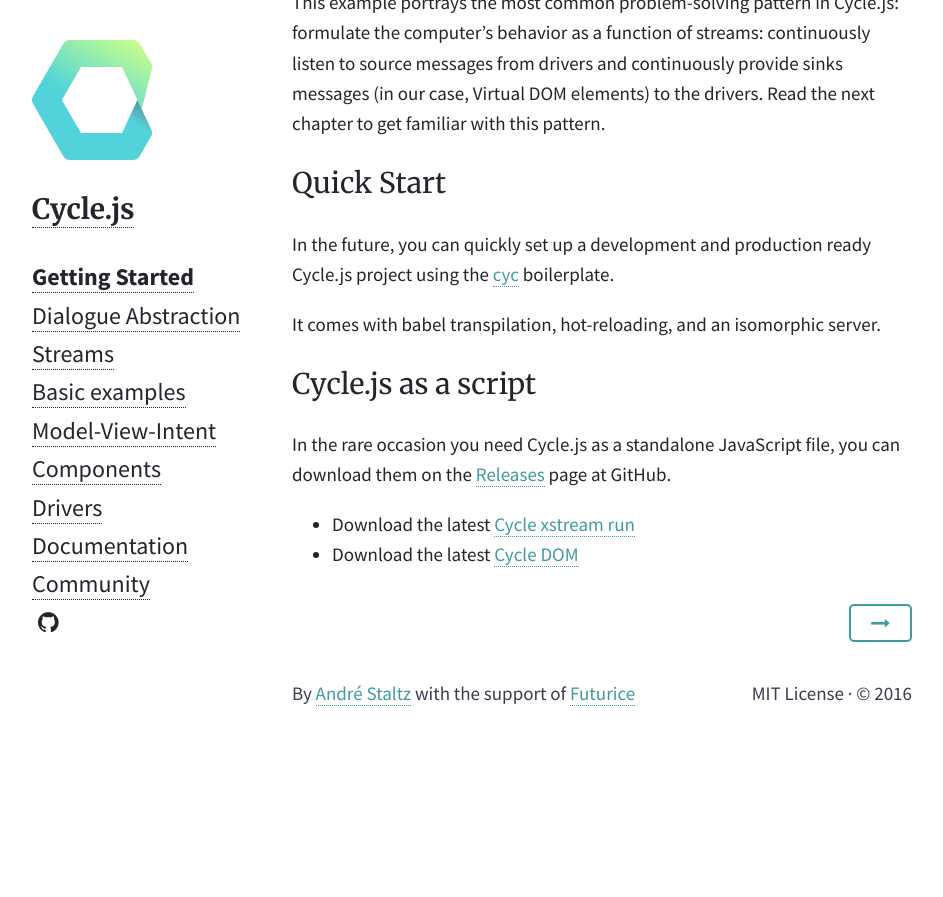
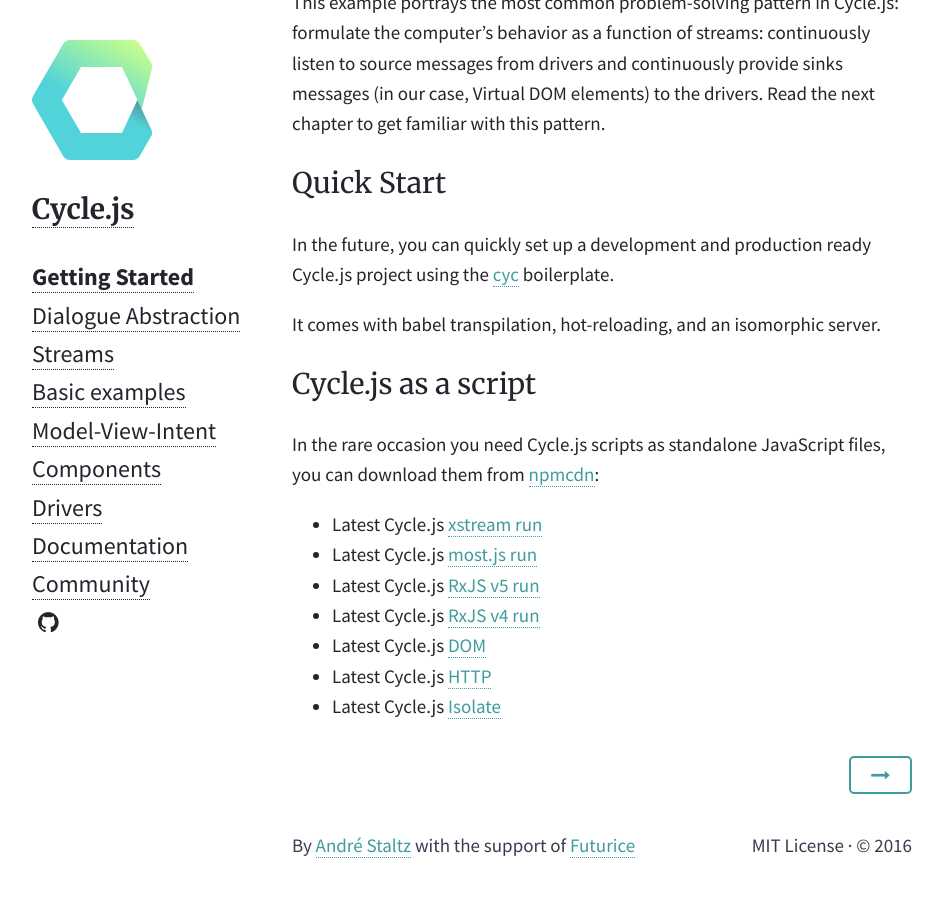
Before and after one commit to cyclejs/old-website, a Jekyll site: the page built from _posts/2015-01-31-getting-started.md, in a window 1280 px wide and 900 px high, scrolled down 4990 px. Shown: the top 897 px of the window, without its empty margins (168-1111 px from the left). Built offline with Jekyll 4.4.1, drawn with Linux system fonts in a browser that asks for light colours; nearby versions of some CDN libraries; before the commit the page ends 5738 px from its top, so only the background shows below that.

Commit message:
Update all links for cyclejs new monorepo setup

```diff
--- a/_posts/2015-01-31-getting-started.md
+++ b/_posts/2015-01-31-getting-started.md
@@ -166,7 +166,12 @@
 
 <h2 id="cyclejs-as-a-script">Cycle.js as a script</h2>
 
-In the rare occasion you need Cycle.js as a standalone JavaScript file, you can download them on the [Releases](https://github.com/cyclejs/core/releases) page at GitHub.
+In the rare occasion you need Cycle.js scripts as standalone JavaScript files, you can download them from [npmcdn](https://npmcdn.com):
 
-- Download the latest [Cycle xstream run](https://github.com/cyclejs/xstream-run/releases)
-- Download the latest [Cycle DOM](https://github.com/cyclejs/dom/releases)
+- Latest Cycle.js [xstream run](https://npmcdn.com/@cycle/xstream-run/dist/cycle.js)
+- Latest Cycle.js [most.js run](https://npmcdn.com/@cycle/most-run/dist/cycle-most-run.js)
+- Latest Cycle.js [RxJS v5 run](https://npmcdn.com/@cycle/rxjs-run/dist/cycle.js)
+- Latest Cycle.js [RxJS v4 run](https://npmcdn.com/@cycle/rx-run/dist/cycle.js)
+- Latest Cycle.js [DOM](https://npmcdn.com/@cycle/dom/dist/cycle-dom.js)
+- Latest Cycle.js [HTTP](https://npmcdn.com/@cycle/http/dist/cycle-http-driver.js)
+- Latest Cycle.js [Isolate](https://npmcdn.com/@cycle/isolate/dist/cycle-isolate.js)
```
Also changed, not shown: _includes/homepage-content.md (+3 -3 lines), _posts/2015-01-21-community.md (+2 -2 lines), _posts/2015-01-22-documentation.md (+8 -8 lines), _posts/2015-01-25-components.md (+1 -1 lines), _posts/2015-01-28-basic-examples.md (+3 -3 lines).
